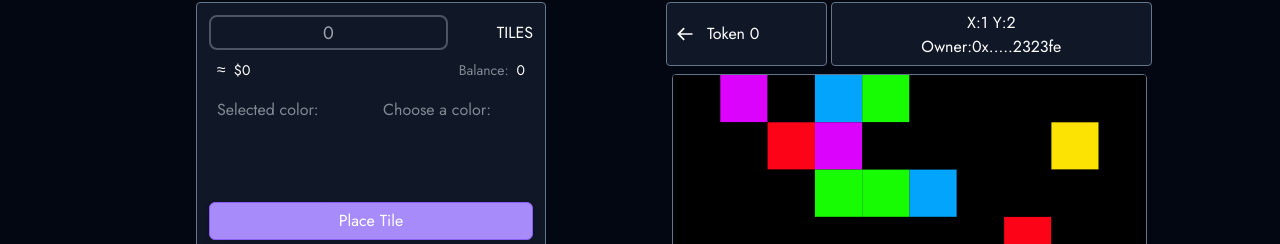
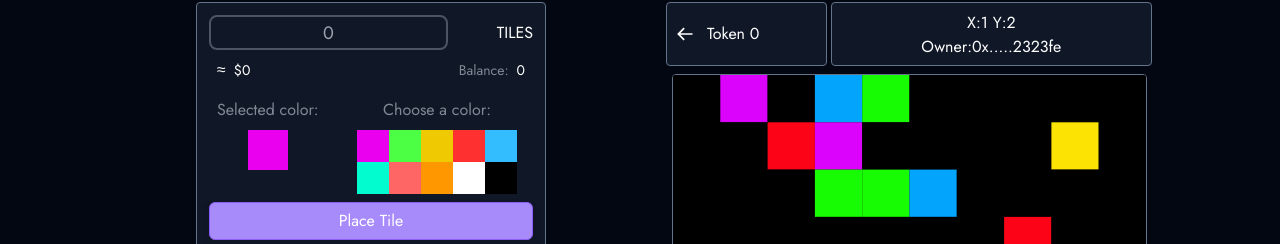
Before and after one commit to toiaa/31cs, a Next.js app: page /plot/0 in a window 1280 px wide. Shown: the part 126-370 px from the top of the page. Built offline with nearby package versions, Linux system fonts and the light colour scheme; no server answers.

Commit message:
cards control and tiles

```diff
--- a/components/ControlPanel/index.tsx
+++ b/components/ControlPanel/index.tsx
@@ -16,7 +16,7 @@ export const ControlPanel = () => {
     '#FFFFFF',
     '#000000',
   ]
-  const [selectedColor, setSelectedColor] = useState('EA00EF')
+  const [selectedColor, setSelectedColor] = useState('#EA00EF')
   const handleColorSelection = (color: string) => {
     setSelectedColor(color)
   }
@@ -49,7 +49,11 @@ export const ControlPanel = () => {
       <div className='flex justify-between gap-3 w-full'>
         <div className='flex flex-col items-center gap-2 bg-box rounded p-2'>
           <p className='font-thin text-md text-gray-subtitle'>Selected color: </p>
-          <div className={`bg-[${selectedColor}] h-10 w-10`}></div>
+          <div
+            className={`bg-[${selectedColor}] h-10 w-10`}
+            style={{
+              backgroundColor: `${selectedColor}`,
+            }}></div>
         </div>
         <div className='flex flex-col items-center gap-2  bg-box rounded p-2'>
           <p className='font-thin text-md text-gray-subtitle'>Choose a color: </p>
@@ -58,7 +62,10 @@ export const ControlPanel = () => {
               return (
                 <div
                   key={color}
-                  className={`hover:border-2 hover:border-blue-400  bg-[${color}] h-8 w-8`}
+                  style={{
+                    backgroundColor: `${color}`,
+                  }}
+                  className={`hover:border-2 hover:border-blue-400 bg-[${color}] h-8 w-8`}
                   onClick={() => handleColorSelection(color)}></div>
               )
             })}
```
